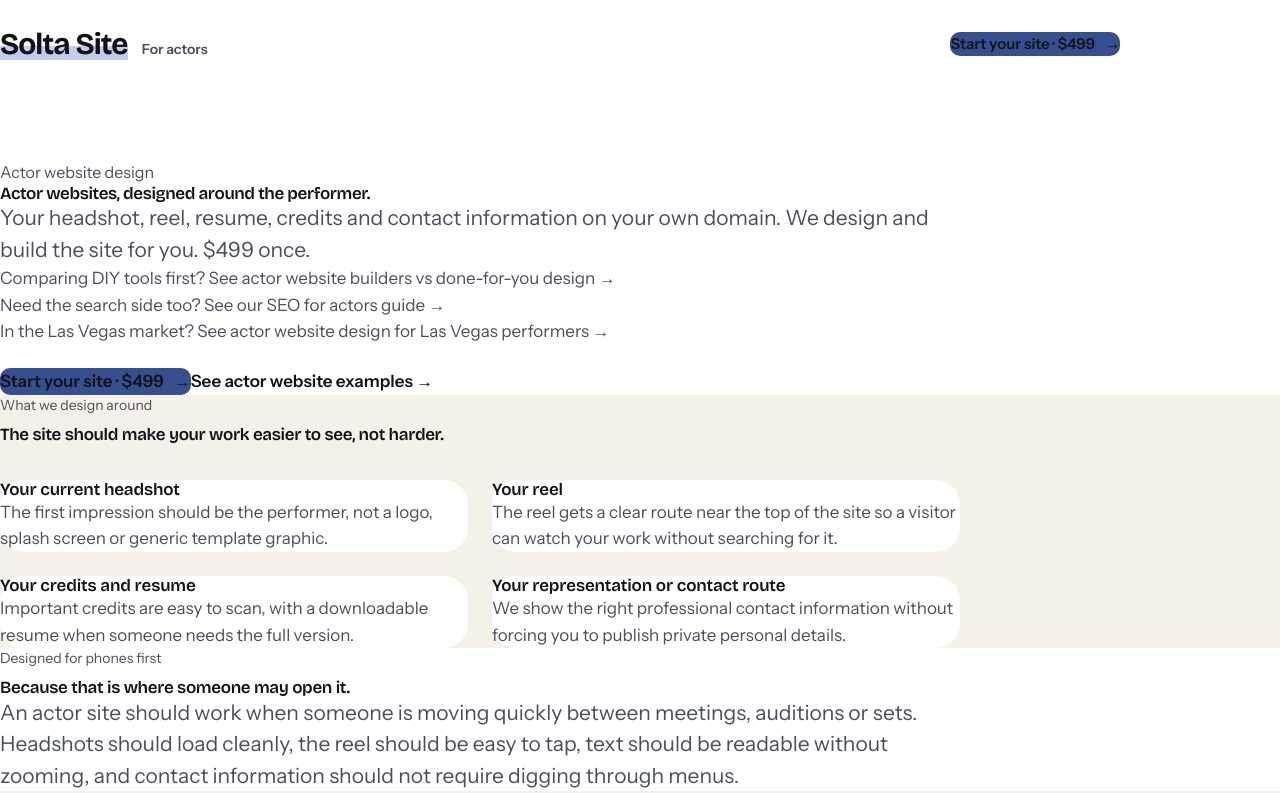
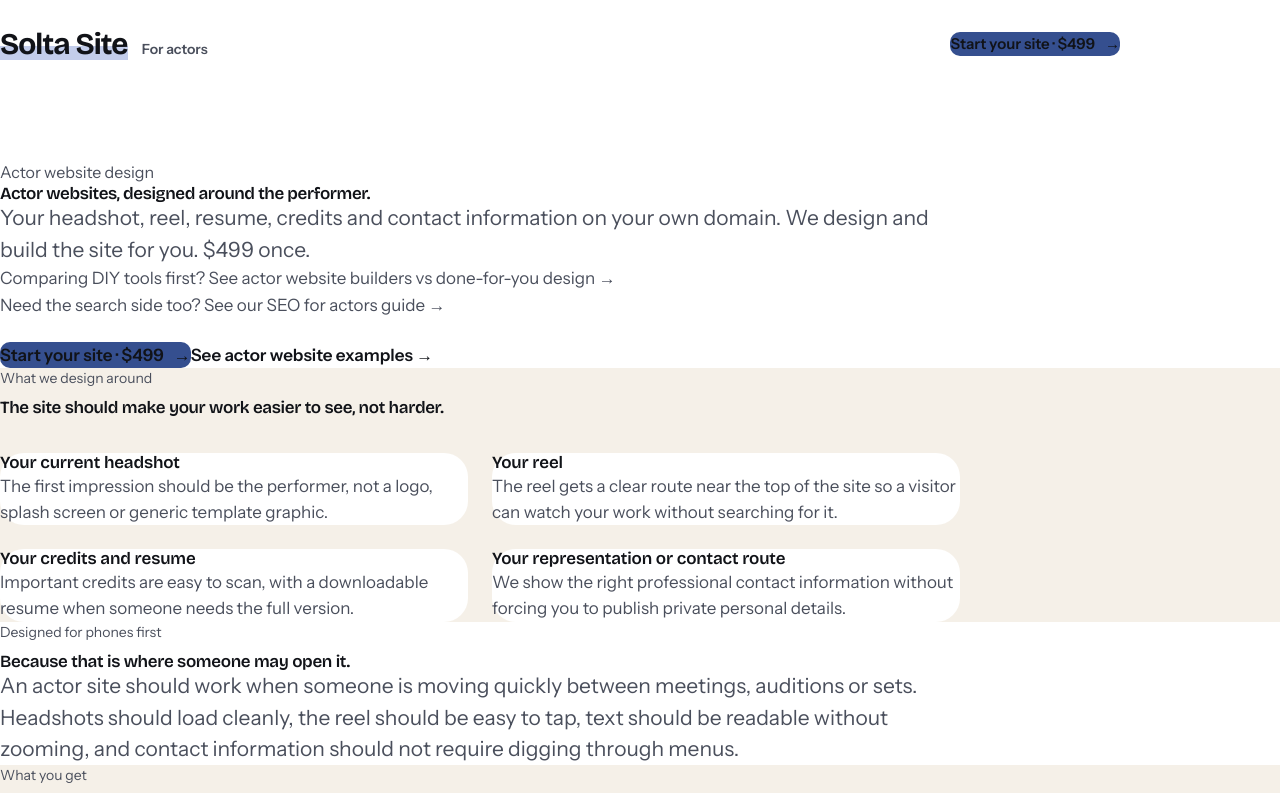
Before and after one commit to Poly-G/soltasite, a Next.js app: page /actor-website-design in a window 1280 px wide. Shown: the top 793 px of the page. Built offline with nearby package versions, Linux system fonts and the light colour scheme.

Commit message:
Remove local city page link

```diff
--- a/app/(site)/actor-website-design/page.tsx
+++ b/app/(site)/actor-website-design/page.tsx
@@ -35,7 +35,6 @@
             <p className="lead">Your headshot, reel, resume, credits and contact information on your own domain. We design and build the site for you. $499 once.</p>
             <p className="p">Comparing DIY tools first? <Link href="/actor-website-builder">See actor website builders vs done-for-you design →</Link></p>
             <p className="p">Need the search side too? <Link href="/actor-seo">See our SEO for actors guide →</Link></p>
-            <p className="p">In the Las Vegas market? <Link href="/las-vegas-actor-website-design">See actor website design for Las Vegas performers →</Link></p>
             <div className="ctas" style={{ paddingTop: '24px' }}>
               <Link className="btn" href="/start">Start your site · $499 <span className="ar" aria-hidden="true">→</span></Link>
               <Link className="link" href="/actor-website-examples">See actor website examples <span className="ar" aria-hidden="true">→</span></Link>
```
